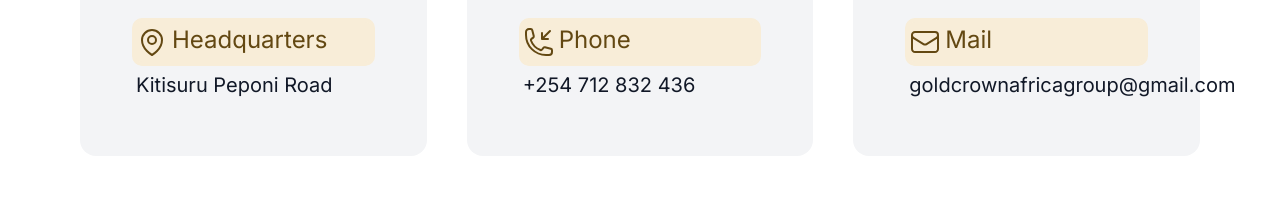
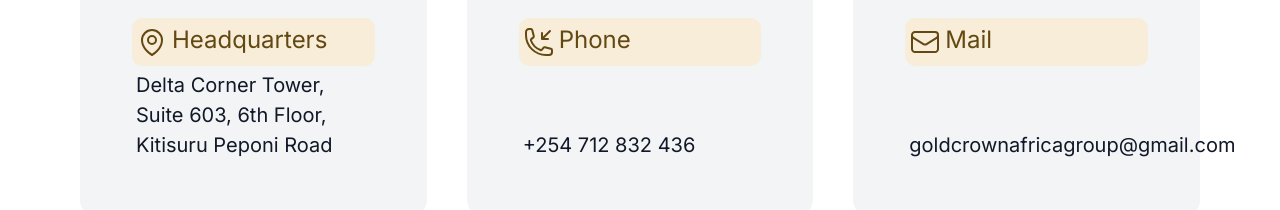
Before and after one commit to adagala/goldcrownafrica, a Next.js app: page /contact in a window 1280 px wide. Shown: the part 379-589 px from the top of the page. Built offline with nearby package versions, Linux system fonts and the light colour scheme; a web font is replaced by a local one.

Commit message:
Update contact address in Contact component

```diff
--- a/app/contact/page.tsx
+++ b/app/contact/page.tsx
@@ -62,7 +62,9 @@ export default function Contact() {
                 </Mark>
               </div>
               <p className="text-xl leading-normal mt-2">
-                Kitisuru Peponi Road
+                Delta Corner Tower,
+                <br /> Suite 603, 6th Floor,
+                <br /> Kitisuru Peponi Road
               </p>
             </div>
           </div>
```
